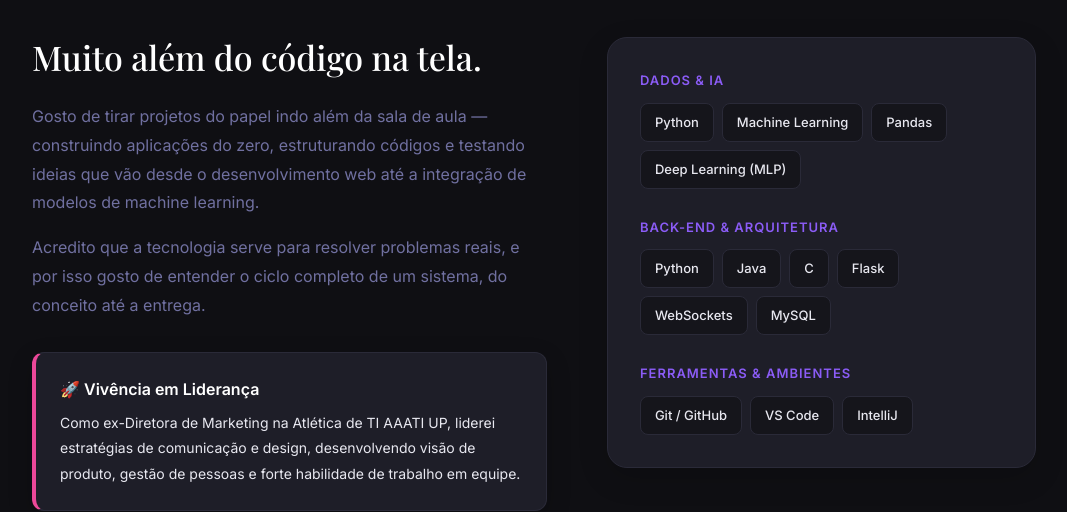
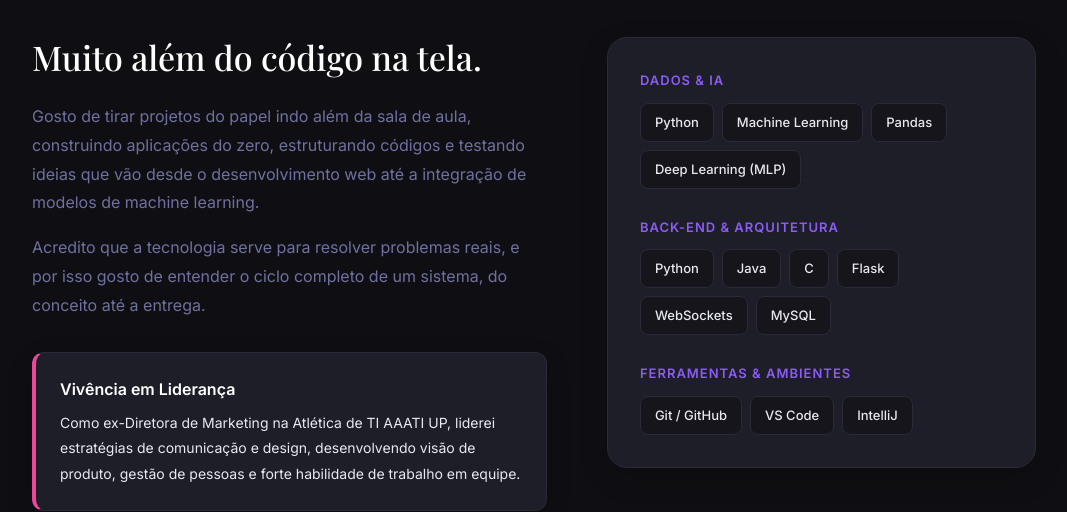
Before and after one commit to sallybato/portfolio, a plain HTML site: page index.html in a window 1280 px wide. Shown: the part 922-1434 px from the top of the page, without its empty margins (106-1173 px from the left). Drawn offline with nearby package versions, Linux system fonts and the light colour scheme.

Commit message:
correção de bugs e erros ortograficos

```diff
--- a/index.html
+++ b/index.html
@@ -48,14 +48,14 @@
     <div class="sobre-text">
       <h2>Muito além do código na tela.</h2>
       <p>
-        Gosto de tirar projetos do papel indo além da sala de aula — construindo aplicações do zero, estruturando códigos e testando ideias que vão desde o desenvolvimento web até a integração de modelos de machine learning.
+        Gosto de tirar projetos do papel indo além da sala de aula, construindo aplicações do zero, estruturando códigos e testando ideias que vão desde o desenvolvimento web até a integração de modelos de machine learning.
       </p>
       <p>
         Acredito que a tecnologia serve para resolver problemas reais, e por isso gosto de entender o ciclo completo de um sistema, do conceito até a entrega.
       </p>
 
       <div class="diferencial-card">
-        <h4>🚀 Vivência em Liderança</h4>
+        <h4> Vivência em Liderança</h4>
         <p>Como ex-Diretora de Marketing na Atlética de TI AAATI UP, liderei estratégias de comunicação e design, desenvolvendo visão de produto, gestão de pessoas e forte habilidade de trabalho em equipe.</p>
       </div>
     </div>
```
